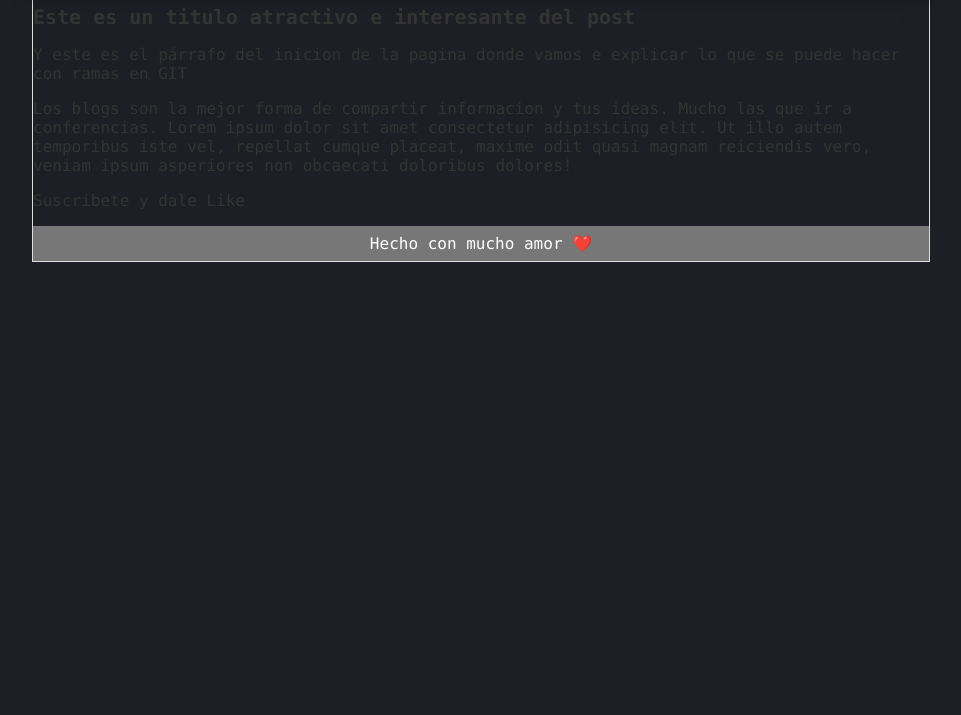
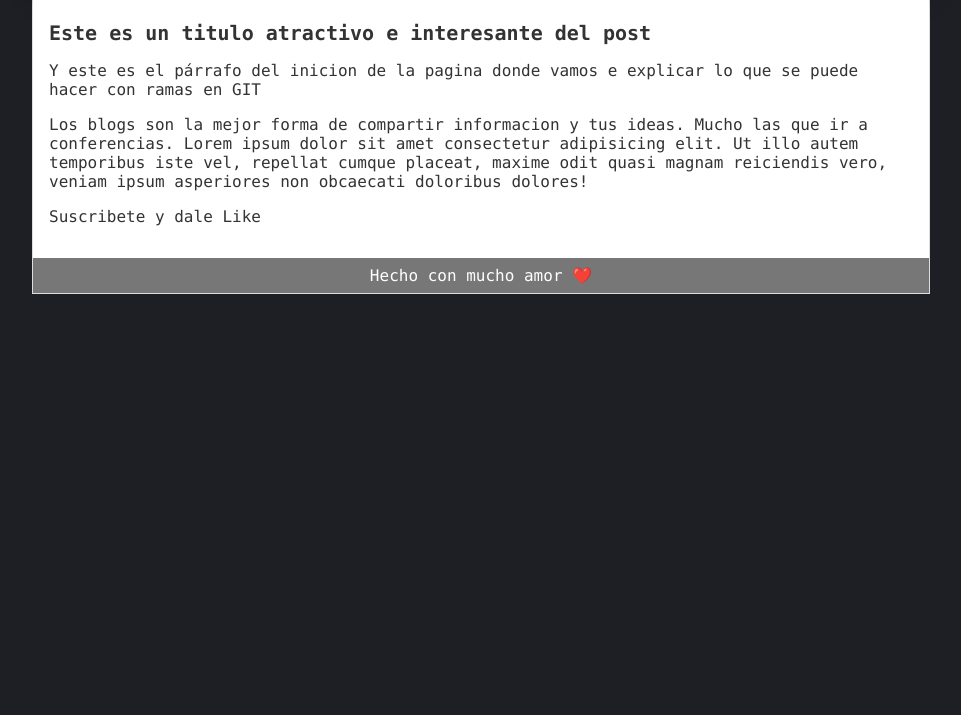
Before and after one commit to leoperezrios/Hyperblog, a plain HTML site: page index.html in a window 1280 px wide. Shown: the part 85-800 px from the top of the page, without its empty margins (159-1120 px from the left). Drawn offline with Linux system fonts and the light colour scheme.

Commit message:
Mejora en estilos

```diff
--- a/css/style.css
+++ b/css/style.css
@@ -40,6 +40,11 @@ body{
     font-size: 20px;
 }
 
+#post{
+    background: white;
+    padding: 1em;
+}
+
 #footer{
     background: #777;
     color: white;
```
